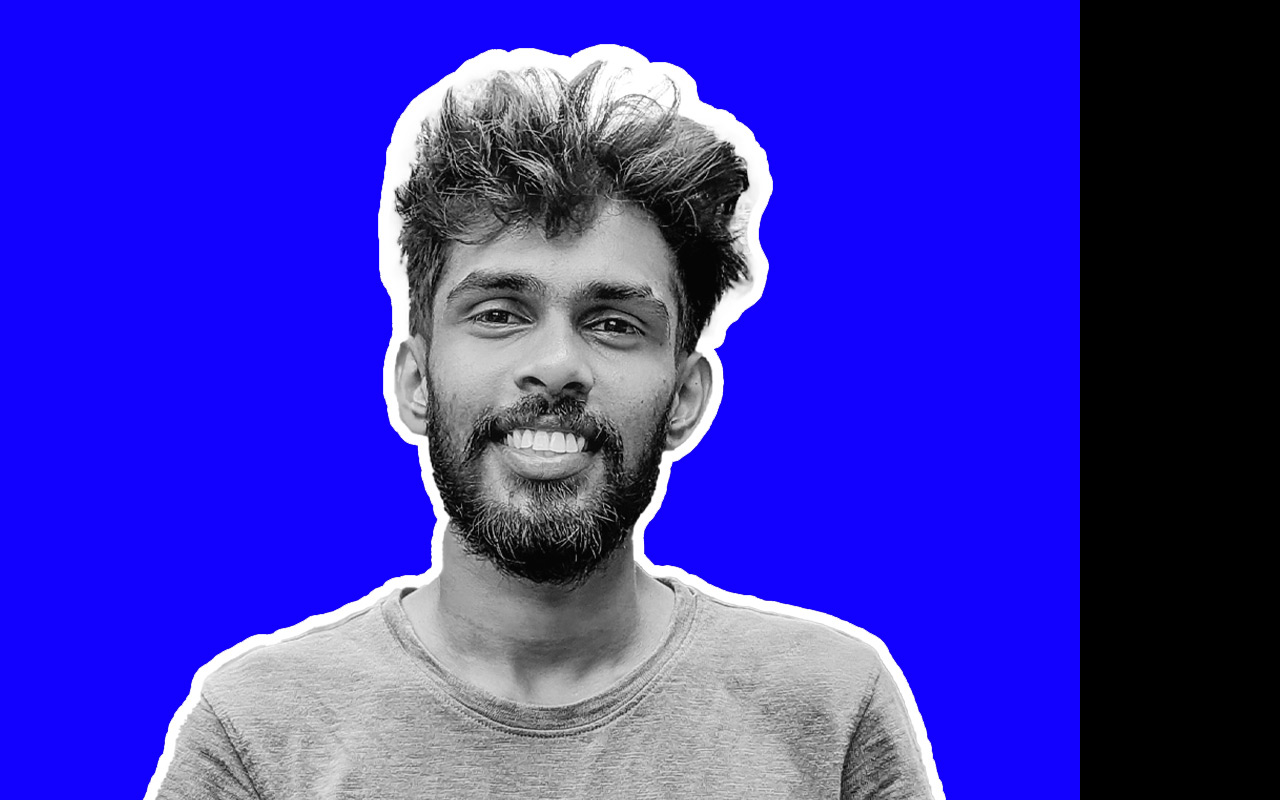
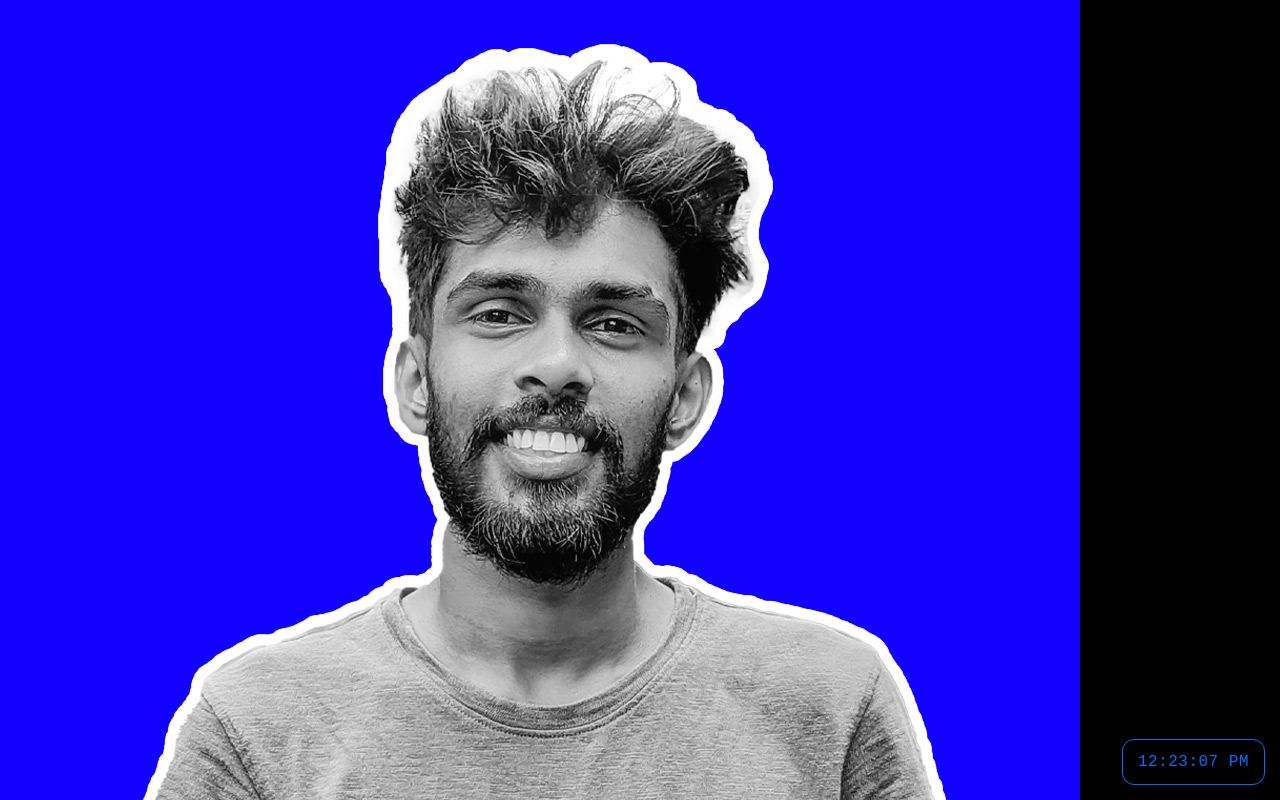
Before and after one commit to ishanHatharasinghe/graphic_portfolio_web, a React (Vite) app: page / in a window 1280 px wide. Shown: the top 800 px of the page. Built offline with nearby package versions, Linux system fonts and the light colour scheme.

Commit message:
Updated Vite app with new changes

```diff
--- a/src/App.jsx
+++ b/src/App.jsx
@@ -13,6 +13,7 @@ import Contact from "./Components/Contact";
 import Skills from "./Components/Skills";
 import Copyright from "./Components/Copyright";
 import ContactLinks from "./Components/ContactLinks";
+import DigitalClock from "./Components/DigitalClock";
 import { useEffect } from "react";
 import AOS from "aos";
 import "aos/dist/aos.css";
@@ -33,6 +34,9 @@ function App() {
         <ContactLinks />
       </div>
       <Header />
+      <div>
+        <DigitalClock />
+      </div>
       <div id="home">
         <Home />
       </div>
--- /dev/null
+++ b/src/Components/DigitalClock.jsx
@@ -0,0 +1,52 @@
+import { useEffect, useState } from "react";
+
+const DigitalClock = () => {
+  const [time, setTime] = useState(new Date());
+
+  useEffect(() => {
+    const timer = setInterval(() => {
+      setTime(new Date());
+    }, 1000);
+
+    return () => clearInterval(timer); // Cleanup on unmount
+  }, []);
+
+  const formatTime = (time) => {
+    return time.toLocaleTimeString(); // Format the time as HH:MM:SS
+  };
+
+  return (
+    <div style={styles.clockContainer}>
+      <p style={styles.timeText}>{formatTime(time)}</p>
+    </div>
+  );
+};
+
+const styles = {
+  clockContainer: {
+    position: "fixed",
+    bottom: "15px",
+    right: "15px",
+    display: "flex",
+    justifyContent: "center",
+    alignItems: "center",
+    backgroundColor: "rgba(0, 0, 0, 0.85)", // Semi-transparent black
+    color: "#006EFFFF", // Vibrant blue text
+    padding: "10px 15px", // Reduced padding
+    borderRadius: "12px", // Smaller border radius
+    boxShadow: "0 6px 12px rgba(0, 0, 0, 0.5)", // Slightly lighter shadow
+    zIndex: 1000,
+    fontFamily: "'Roboto Mono', monospace", // Monospace font for a tech feel
+    fontSize: "16px", // Reduced font size
+    fontWeight: "500", // Slightly lighter weight
+    border: "1px solid #006EFFFF", // Slimmer border
+    transition: "transform 0.3s ease", // Smooth hover effect
+    cursor: "pointer",
+  },
+  timeText: {
+    margin: 0,
+    letterSpacing: "0.5px", // Adjusted letter spacing
+  },
+};
+
+export default DigitalClock;
```
